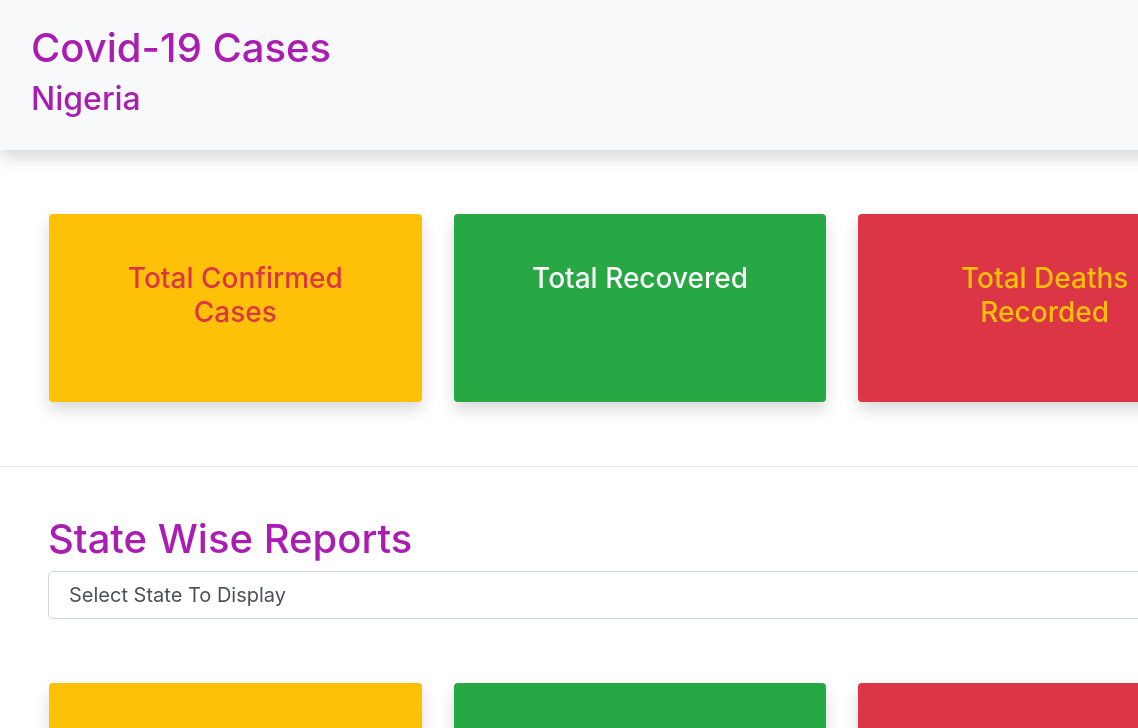
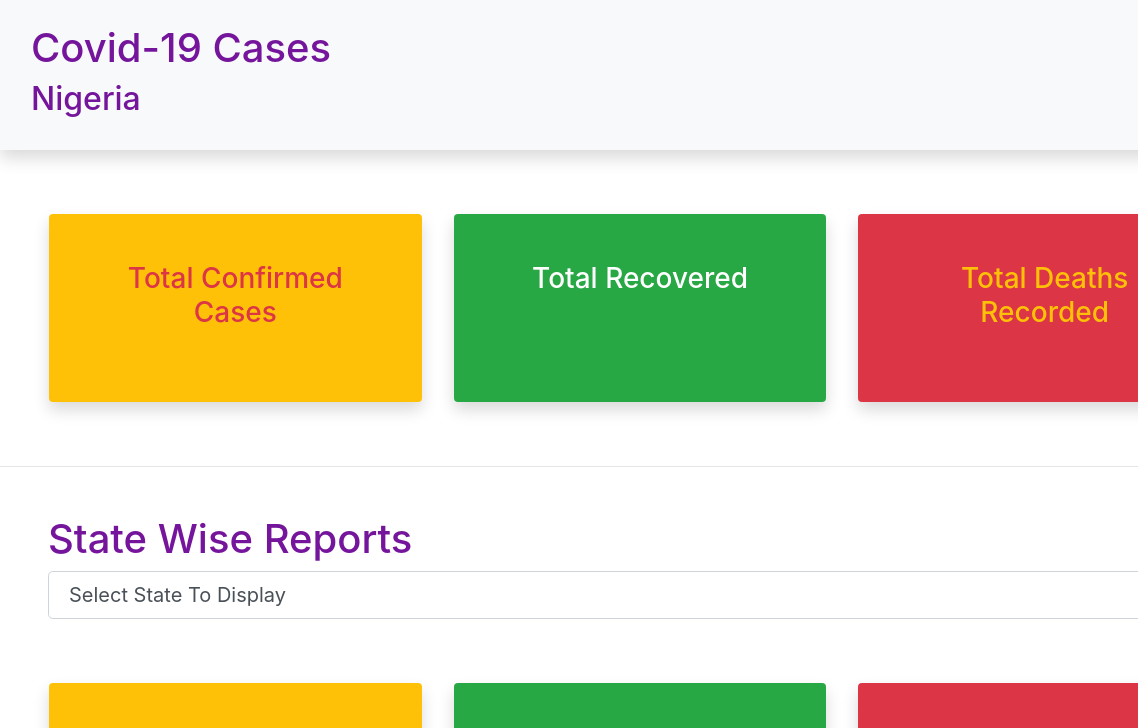
Before and after one commit to ayodelesalimon/Covid19-Nigeria, a plain HTML site: page index.html in a window 1280 px wide. Shown: the top 728 px of the page, 0-1138 px from the left. Drawn offline with nearby package versions, Linux system fonts and the light colour scheme; no server answers; grey boxes are pictures that could not be loaded.

Commit message:
Changed the shade of Purple

```diff
--- a/style.css
+++ b/style.css
@@ -4,6 +4,7 @@ body {
   font-family: "Anton", sans-serif;
 }
 
+a,
 .text-purple {
-  color: #aa1db1 !important; /*purple from the logo*/
+  color: #74159b !important; /*purple from the logo*/
 }
```
